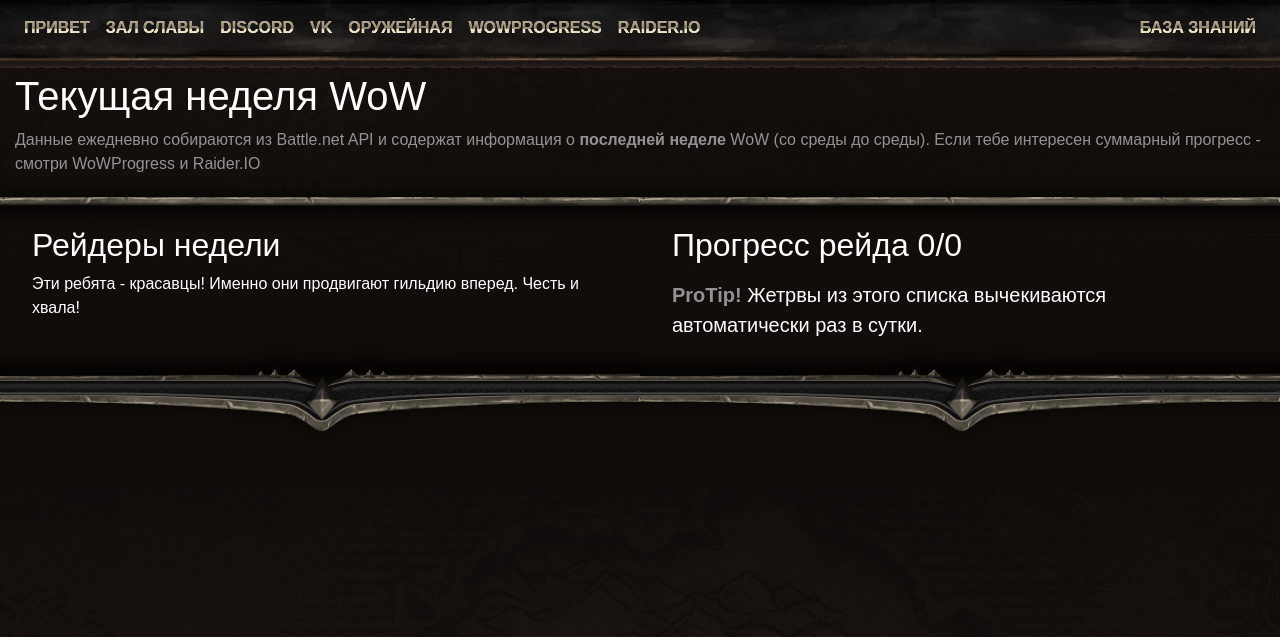
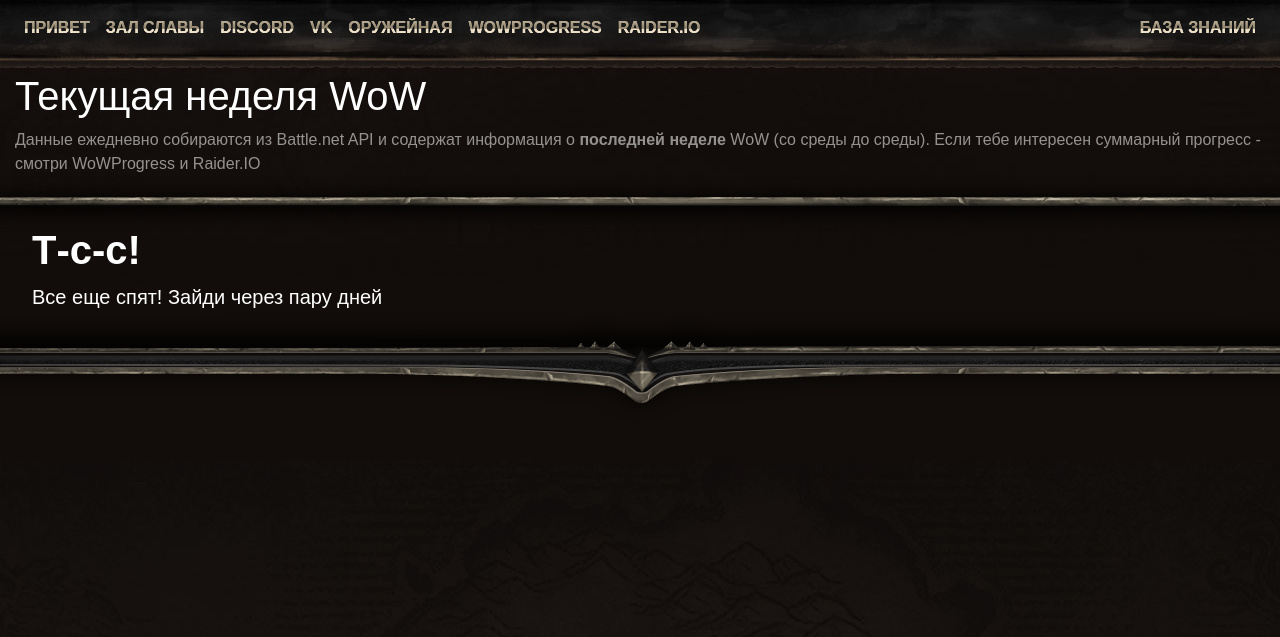
Before and after one commit to forestguild/website, a Jekyll site: the page built from raid.html, in a window 1280 px wide. Shown: the top 637 px of the page. Built offline with Jekyll 4.4.1, drawn with Linux system fonts in a browser that asks for light colours.

Commit message:
Fixed updater issue

```diff
--- a/raid.html
+++ b/raid.html
@@ -8,6 +8,7 @@ title: Зал Славы
     Данные ежедневно собираются из Battle.net API и содержат информация о <b>последней неделе</b> WoW (со среды до среды).
     Если тебе интересен суммарный прогресс - смотри WoWProgress и Raider.IO
 </span>
+{% if site.data.raid %}
 <div class="row">
     <div class="jumbotron col-md-6 col-sm-12 bg-menu pt-4 pb-4">
         <h2 class="text-white">Рейдеры недели</h3>
@@ -50,3 +51,11 @@ title: Зал Славы
 
     </div>
 </div>
+{% else %}
+<div class="row">
+    <div class="jumbotron col-md-12 bg-menu pt-4 pb-4">
+        <h1 class="text-white">Т-с-с!</h1>
+        <p class="lead text-white">Все еще спят! Зайди через пару дней</p>
+    </div>
+</div>
+{% endif %}
```
Also changed, not shown: 2 other files.
